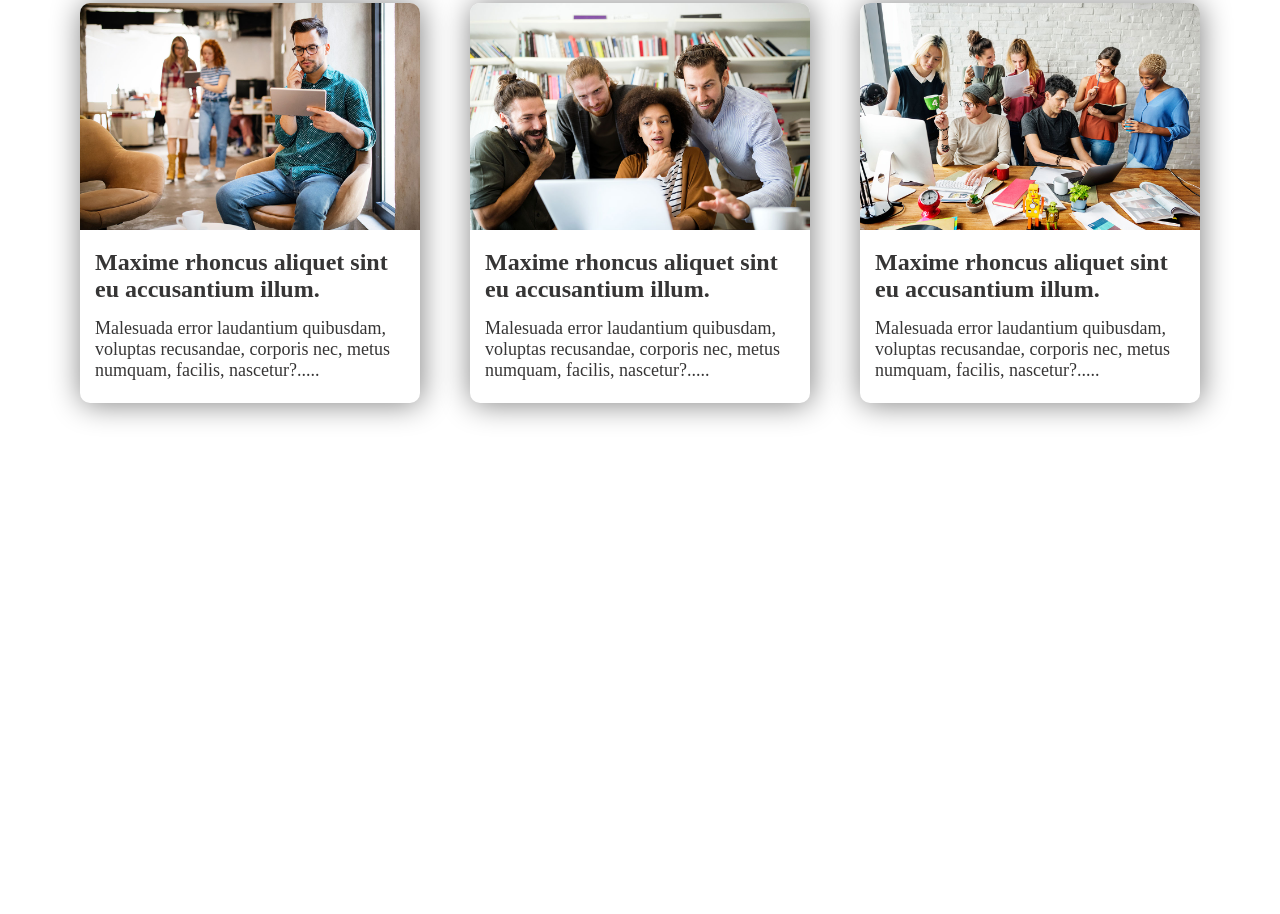
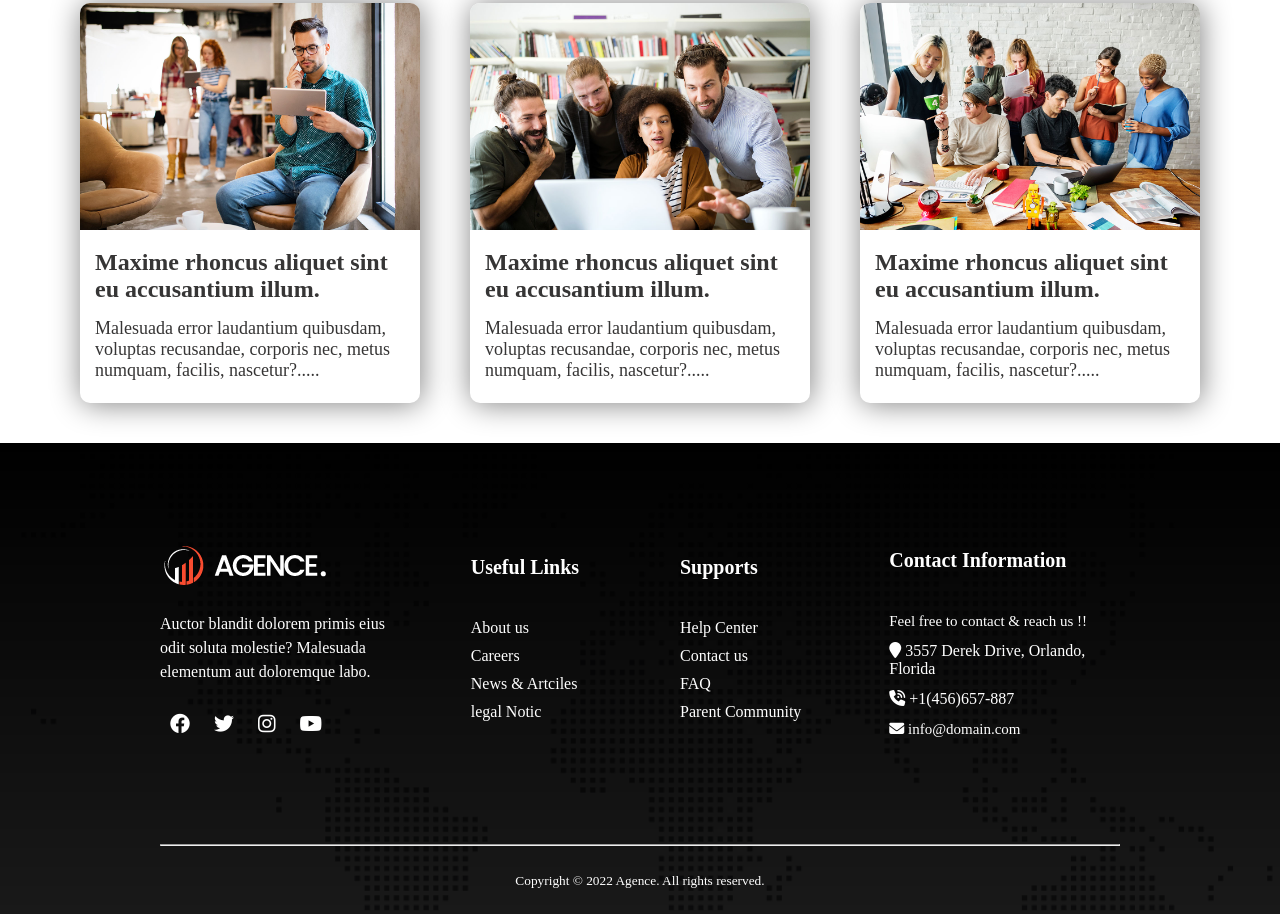
Before and after one commit to najrulislam38/Digital-Agency, a plain HTML site: page index.html in a window 1280 px wide. Shown: the part 1964-2878 px from the top of the page. Before the commit the page ends 2407 px from the top, so only its background shows below. Drawn offline with Linux system fonts and the light colour scheme.

Commit message:
added footer section styles and complate the web page

```diff
--- a/css/styles.css
+++ b/css/styles.css
@@ -323,3 +323,76 @@ nav li a{
 }
 
 /* blog area style ends here */
+
+/* footer area style starts here */
+#footer{
+    width: 100vw;
+    background-image: url('../asset/image/footer-bg.png'), linear-gradient( rgba(0, 0, 0, 1), rgba(0, 0, 0, 0.9));
+    background-repeat: no-repeat;
+    background-size: cover;
+    background-position: center;
+    background-blend-mode: color;
+    color: #fff;
+}
+
+.footer-container{
+    width: 75%;
+    margin: 0 auto;
+}
+
+.inner-footer{
+    padding: 100px 0px;
+    display: flex;
+    justify-content: center;
+    align-items: center;
+    gap: 80px;
+}
+
+.inner-footer .footer-title{
+    font-size: 20px;
+    margin-bottom: 40px;
+}
+
+.inner-footer li{
+    list-style: none;
+    margin: 10px 0px;
+}
+
+.inner-footer li a{
+    text-decoration: none;
+    color: #fff;
+}
+
+.brand-area, .contact-area{
+    width: 250px;
+}
+
+.useful-link-area, .support-area{
+    width: 140px;
+}
+
+.brand-area p{
+    line-height: 1.5;
+    padding: 20px 0px;
+}
+
+.brand-area i{
+    margin: 10px;
+    font-size: 20px;
+}
+
+.contact-area > small{
+    font-size: 15px;
+}
+
+.contact-area > p{
+    font-size: 16px;
+    margin: 12px 0px;
+}
+
+.copyright-area{
+    padding: 25px;
+    text-align: center;
+}
+
+/* footer area style ends here */
--- a/index.html
+++ b/index.html
@@ -4,6 +4,8 @@
     <meta charset="UTF-8">
     <meta name="viewport" content="width=device-width, initial-scale=1.0">
     <title>Digital Agency</title>
+    <link rel="stylesheet" href="css/all.min.css">
+    <link rel="stylesheet" href="css/fontawesome.min.css">
     <link rel="stylesheet" href="css/styles.css">
 </head>
 <body>
@@ -125,8 +127,50 @@
         </section>
 
     </main>
-    <footer>
-
+    <footer id="footer">
+        <div class="footer-container">
+            <div class="inner-footer">
+                <div class="brand-area">
+                    <img src="asset/logo/logo.png" alt="">
+                    <p>Auctor blandit dolorem primis eius odit soluta molestie? Malesuada elementum aut doloremque labo.</p>
+                    <div class="social-links">
+                        <i class="fa-brands fa-facebook"></i>
+                        <i class="fa-brands fa-twitter"></i>
+                        <i class="fa-brands fa-instagram"></i>
+                        <i class="fa-brands fa-youtube"></i>
+                    </div>
+                </div>
+                <div class="useful-link-area">
+                    <h3 class="footer-title">Useful Links</h3>
+                    <ul>
+                        <li><a href="#">About us</a></li>
+                        <li><a href="#">Careers</a></li>
+                        <li><a href="#">News & Artciles</a></li>
+                        <li><a href="#">legal Notic</a></li>
+                    </ul>
+                </div>
+                <div class="support-area">
+                    <h3 class="footer-title">Supports</h3>
+                    <ul>
+                        <li><a href="#">Help Center</a></li>
+                        <li><a href="#">Contact us</a></li>
+                        <li><a href="#">FAQ</a></li>
+                        <li><a href="#">Parent Community</a></li>
+                    </ul>
+                </div>
+                <div class="contact-area">
+                    <h3 class="footer-title">Contact Information</h3>
+                    <small>Feel free to contact & reach us !!</small>
+                    <p><i class="fa-solid fa-location-pin"></i> 3557 Derek Drive, Orlando, Florida</p>
+                    <p><i class="fa-solid fa-phone-volume"></i> +1(456)657-887</p>
+                    <small><i class="fa-solid fa-envelope"></i> info@domain.com</small>
+                </div>
+            </div>
+            <hr>
+            <div class="copyright-area">
+                <small>Copyright &copy; 2022 Agence. All rights reserved.</small>
+            </div>
+        </div>
     </footer>
 </body>
 </html>
```
